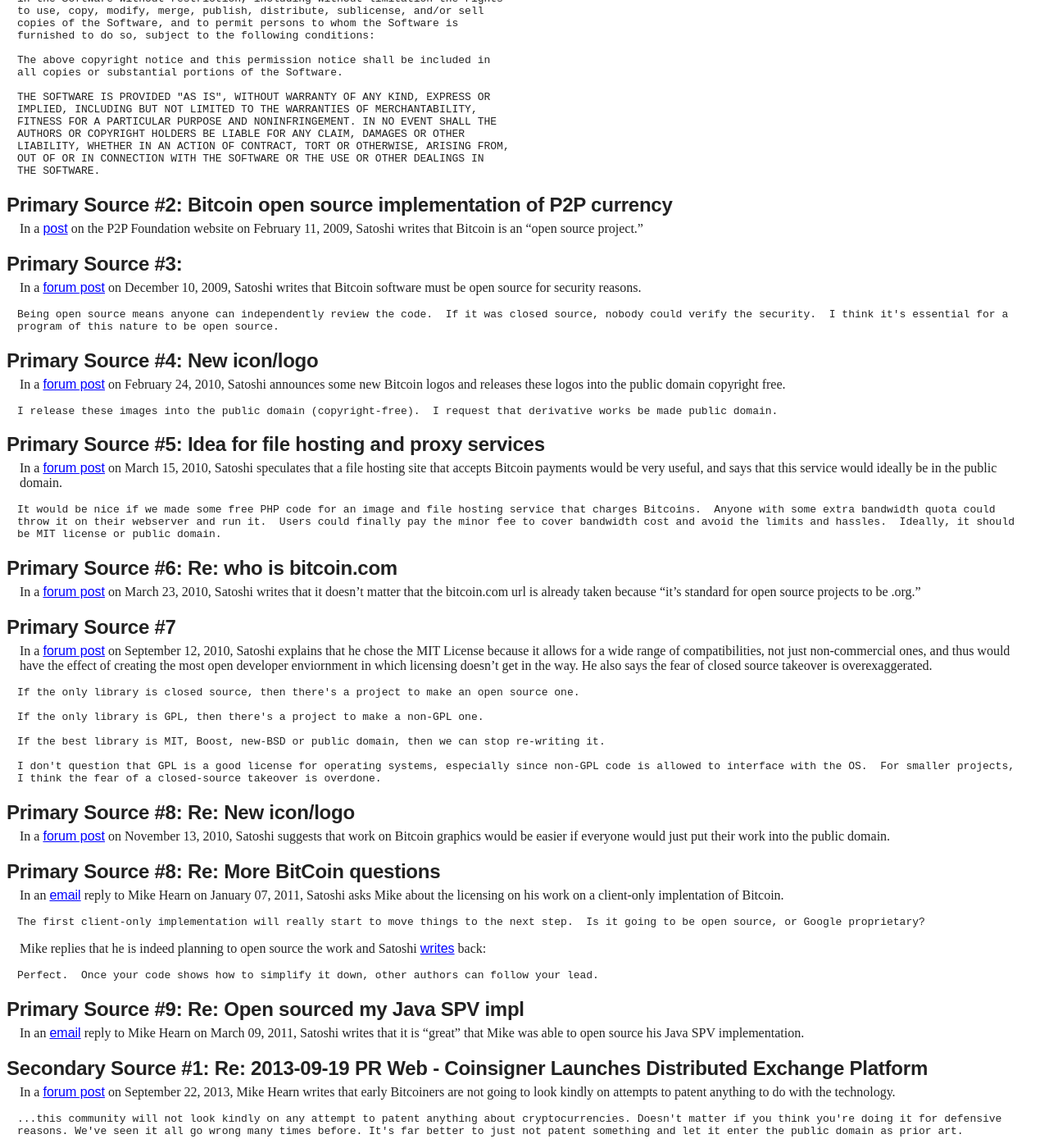
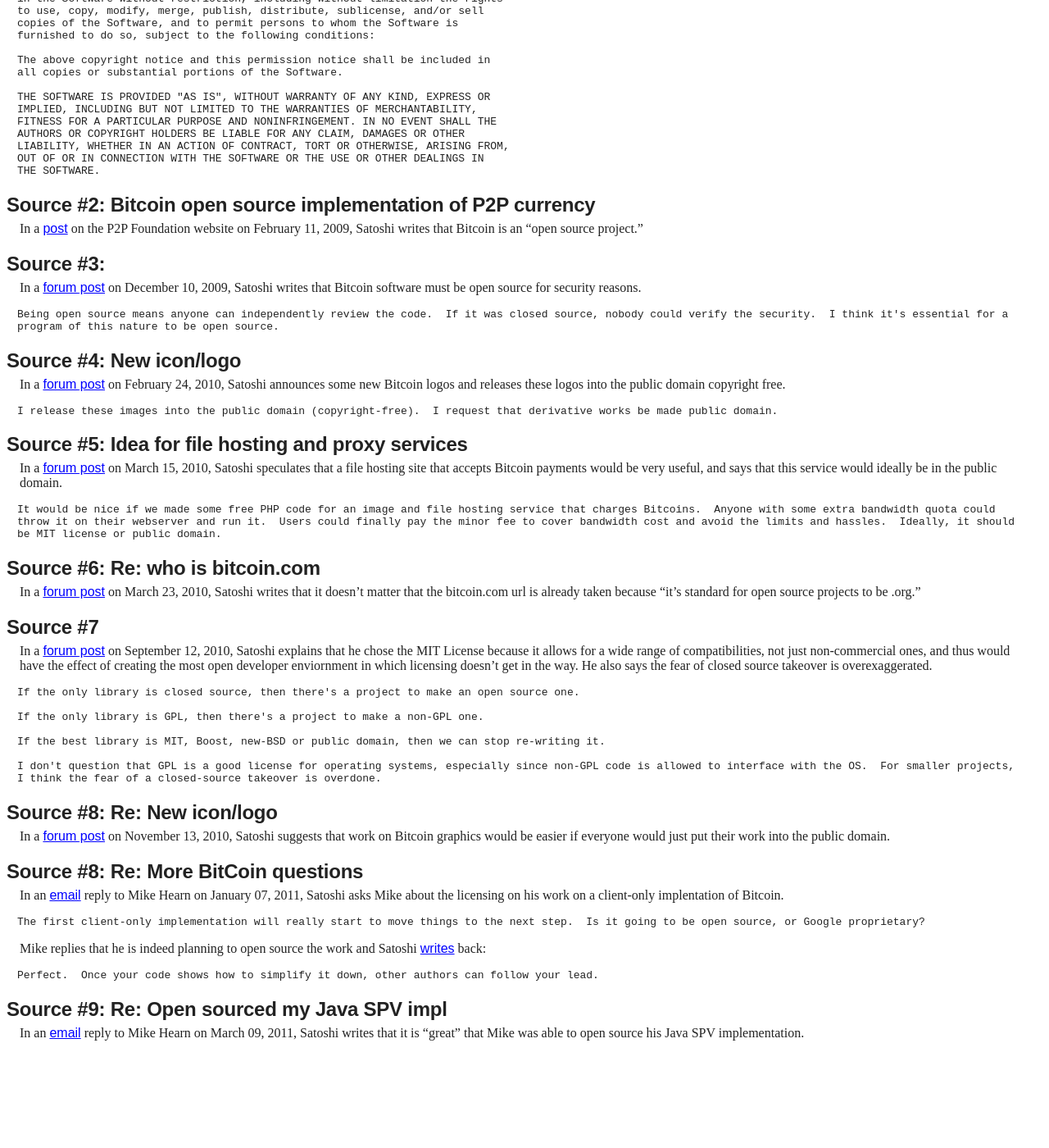
Before and after one commit to wakgill/deryk, a Jekyll site: the page built from _posts/2021-01-25-satoshi-ip.md, in a window 1280 px wide and 1400 px high, scrolled down 353 px. Shown: the whole window at 82% size. Built offline with Jekyll 4.4.1, drawn with Linux system fonts in a browser that asks for light colours; after the commit the page ends 1638 px from its top, so only the background shows below that; some of the changed text lies outside the part shown.

Commit message:
Update 2021-01-25-satoshi-ip.md

````diff
--- a/_posts/2021-01-25-satoshi-ip.md
+++ b/_posts/2021-01-25-satoshi-ip.md
@@ -9,7 +9,7 @@
 TL;DR the claim that Satoshi Nakamoto supported intellectual property in Bitcoin is unsubstantiated by the public evidence
 available to us from Satoshi Nakamoto's writings and is several times actually contradicted. While this does not prove that Satoshi did not plan from the start of his work developing Bitcoin to enforce intellectual property claims in the future, we should treat claims like that with skeptiscm and demand primary source proof.
 
-## Primary Source #1: MIT License
+## Source #1: MIT License
 
 Satoshi chose one of the most permissive software licenses he could for Bitcoin. Some point to the copyright notice at the top as being evidence that Satoshih intended to enforce copyright claims, but what they don't understand is that it is the default MIT License format and not direct evidence of anything.
 
@@ -35,11 +35,11 @@
 THE SOFTWARE.
 ```
 
-## Primary Source #2: Bitcoin open source implementation of P2P currency
+## Source #2: Bitcoin open source implementation of P2P currency
 
 In a [post](https://wakgill.github.io/bitcoin-archive/docs/forum/p2p-foundation/1/#selection-23.109-23.176) on the P2P Foundation website on February 11, 2009, Satoshi writes that Bitcoin is an "open source project."
 
-## Primary Source #3:
+## Source #3:
 
 In a [forum post](https://wakgill.github.io/bitcoin-archive/docs/forum/bitcoin-forum/13/#selection-23.1421-23.1619) on December 10, 2009, Satoshi writes that Bitcoin software must be open source for security reasons.
 
@@ -47,7 +47,7 @@
 Being open source means anyone can independently review the code.  If it was closed source, nobody could verify the security.  I think it's essential for a program of this nature to be open source.
 ```
 
-## Primary Source #4: New icon/logo
+## Source #4: New icon/logo
 
 In a [forum post](https://wakgill.github.io/bitcoin-archive/docs/forum/bitcoin-forum/71/#selection-23.527-23.647) on February 24, 2010, Satoshi announces some new Bitcoin logos and releases these logos into the public domain copyright free.
 
@@ -55,7 +55,7 @@
 I release these images into the public domain (copyright-free).  I request that derivative works be made public domain.
 ```
 
-## Primary Source #5: Idea for file hosting and proxy services
+## Source #5: Idea for file hosting and proxy services
 
 In a [forum post](https://wakgill.github.io/bitcoin-archive/docs/forum/bitcoin-forum/87/#selection-23.794-23.1137) on March 15, 2010, Satoshi speculates that a file hosting site that accepts Bitcoin payments would be very useful, and says that this service would ideally be in the public domain.
 
@@ -63,11 +63,11 @@
 It would be nice if we made some free PHP code for an image and file hosting service that charges Bitcoins.  Anyone with some extra bandwidth quota could throw it on their webserver and run it.  Users could finally pay the minor fee to cover bandwidth cost and avoid the limits and hassles.  Ideally, it should be MIT license or public domain.
 ```
 
-## Primary Source #6: Re: who is bitcoin.com
+## Source #6: Re: who is bitcoin.com
 
 In a [forum post](https://wakgill.github.io/bitcoin-archive/docs/forum/bitcoin-forum/90/#selection-23.287-23.337) on March 23, 2010, Satoshi writes that it doesn't matter that the bitcoin.com url is already taken because "it's standard for open source projects to be .org."
 
-## Primary Source #7
+## Source #7
 
 In a [forum post](https://bitcointalk.org/index.php?topic=989.0) on September 12, 2010, Satoshi explains that he chose the MIT License because it allows for a wide range of compatibilities, not just non-commercial ones, and thus would have the effect of creating the most open developer enviornment in which licensing doesn't get in the way. He also says the fear of closed source takeover is overexaggerated.
 
@@ -81,12 +81,12 @@
 I don't question that GPL is a good license for operating systems, especially since non-GPL code is allowed to interface with the OS.  For smaller projects, I think the fear of a closed-source takeover is overdone.
 ```
 
-## Primary Source #8: Re: New icon/logo
+## Source #8: Re: New icon/logo
 
 In a [forum post](https://bitcointalk.org/index.php?topic=64.msg21766#msg21766) on November 13, 2010, Satoshi suggests that work on Bitcoin graphics would be easier if everyone would just put their work into the public domain.
 
 
-## Primary Source #8: Re: More BitCoin questions
+## Source #8: Re: More BitCoin questions
 
 In an [email](https://wakgill.github.io/bitcoin-archive/docs/emails/mike-hearn/10/#selection-27.423-2.8) reply to Mike Hearn on January 07, 2011, Satoshi asks Mike about the licensing on his work on a client-only implentation of Bitcoin.
 
@@ -100,15 +100,6 @@
 Perfect.  Once your code shows how to simplify it down, other authors can follow your lead.
 ```
 
-## Primary Source #9: Re: Open sourced my Java SPV impl
+## Source #9: Re: Open sourced my Java SPV impl
 
 In an [email](https://wakgill.github.io/bitcoin-archive/docs/emails/mike-hearn/13/#selection-27.691-27.835) reply to Mike Hearn on March 09, 2011, Satoshi writes that it is "great" that Mike was able to open source his Java SPV implementation.
-
-
-## Secondary Source #1: Re: 2013-09-19 PR Web - Coinsigner Launches Distributed Exchange Platform
-
-In a [forum post](https://bitcointalk.org/index.php?topic=297428.msg3209070#msg3209070) on September 22, 2013, Mike Hearn writes that early Bitcoiners are not going to look kindly on attempts to patent anything to do with the technology.
-
-```
-...this community will not look kindly on any attempt to patent anything about cryptocurrencies. Doesn't matter if you think you're doing it for defensive reasons. We've seen it all go wrong many times before. It's far better to just not patent something and let it enter the public domain as prior art.
-```
````
